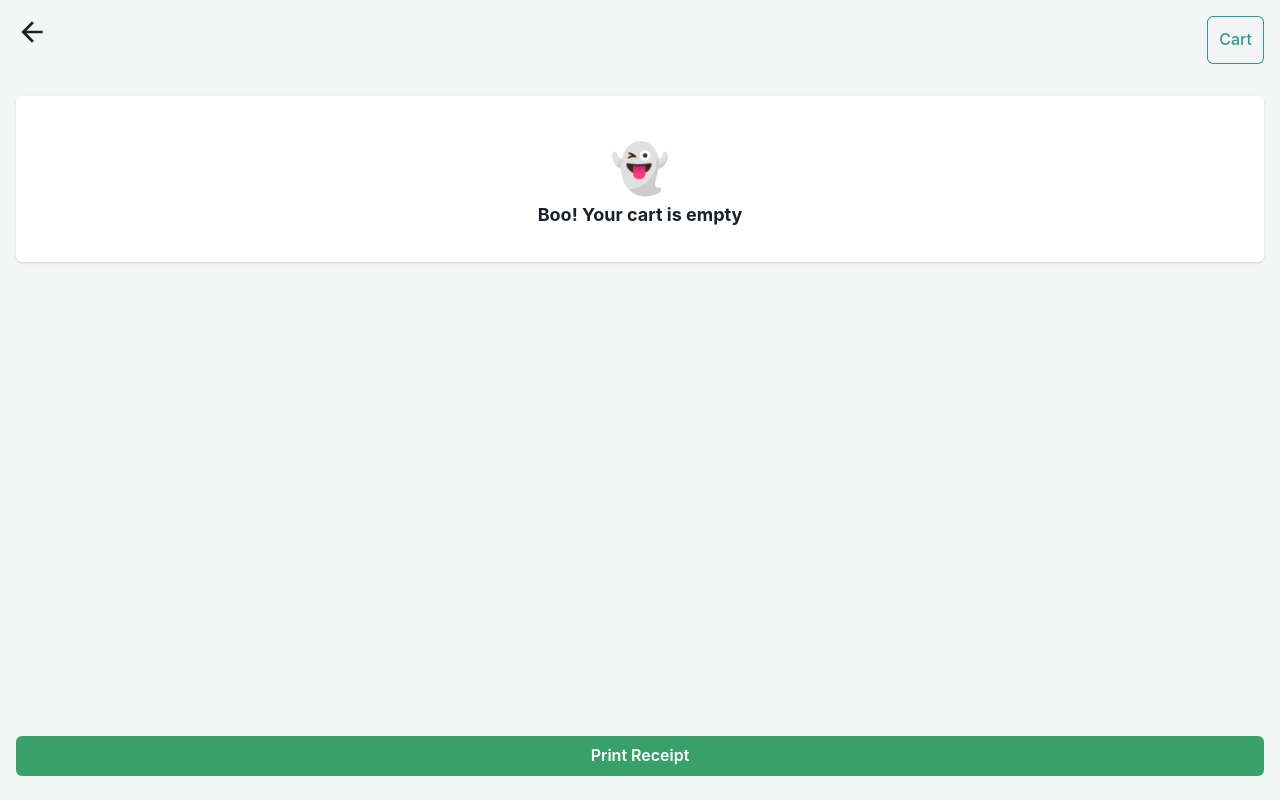
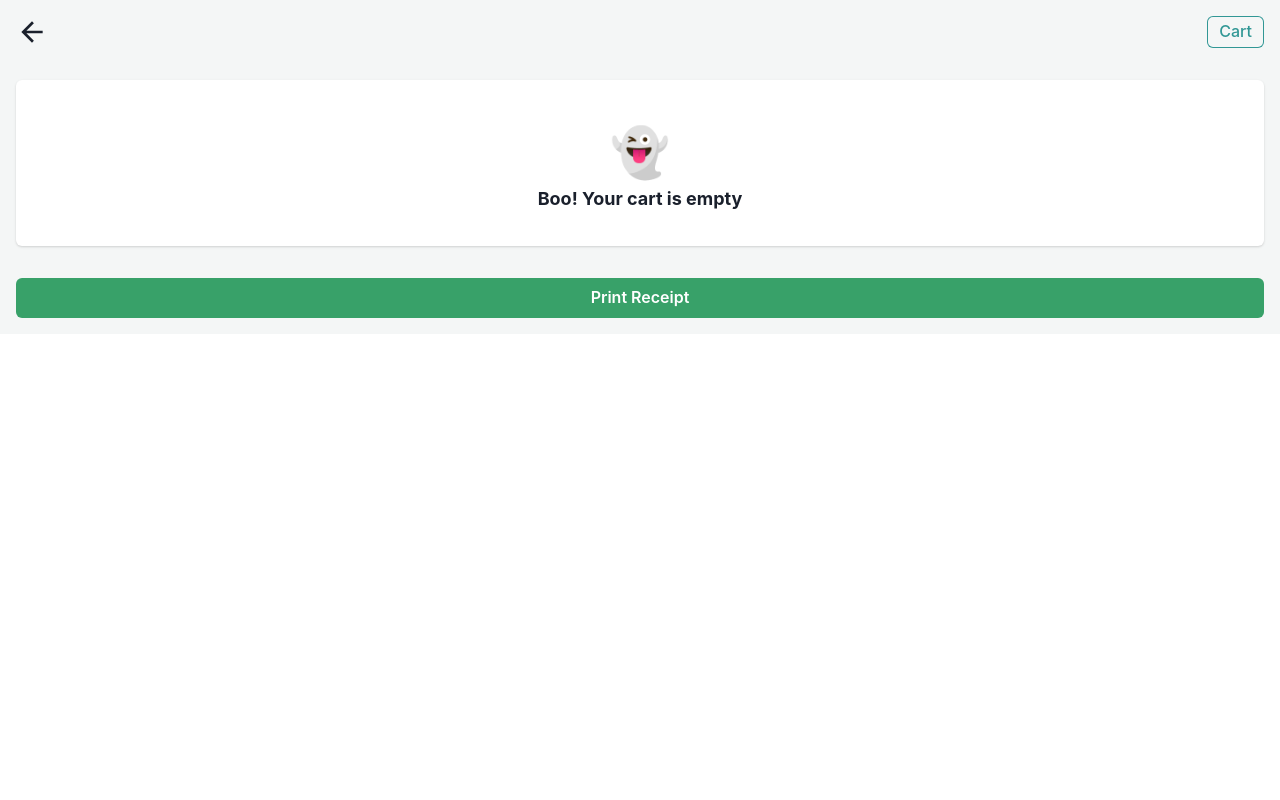
Before and after one commit to isselin28/digital-cashier-client, a React (Create React App) app: page /cart in a window 1280 px wide. Built offline with nearby package versions, Linux system fonts and the light colour scheme.

Commit message:
[PageContainer] use viewport height

```diff
--- a/src/components/PageContainer.js
+++ b/src/components/PageContainer.js
@@ -3,11 +3,9 @@ import { Box } from "@chakra-ui/react";
 function PageContainer(props) {
   const { children } = props;
 
-  const innerHeight = window.innerHeight;
-
   return (
     <Box w="100%" h="100vh" minW="400px" m={0}>
-      <Box h={innerHeight}>{children}</Box>
+      <Box minH="100vh">{children}</Box>
     </Box>
   );
 }
```
